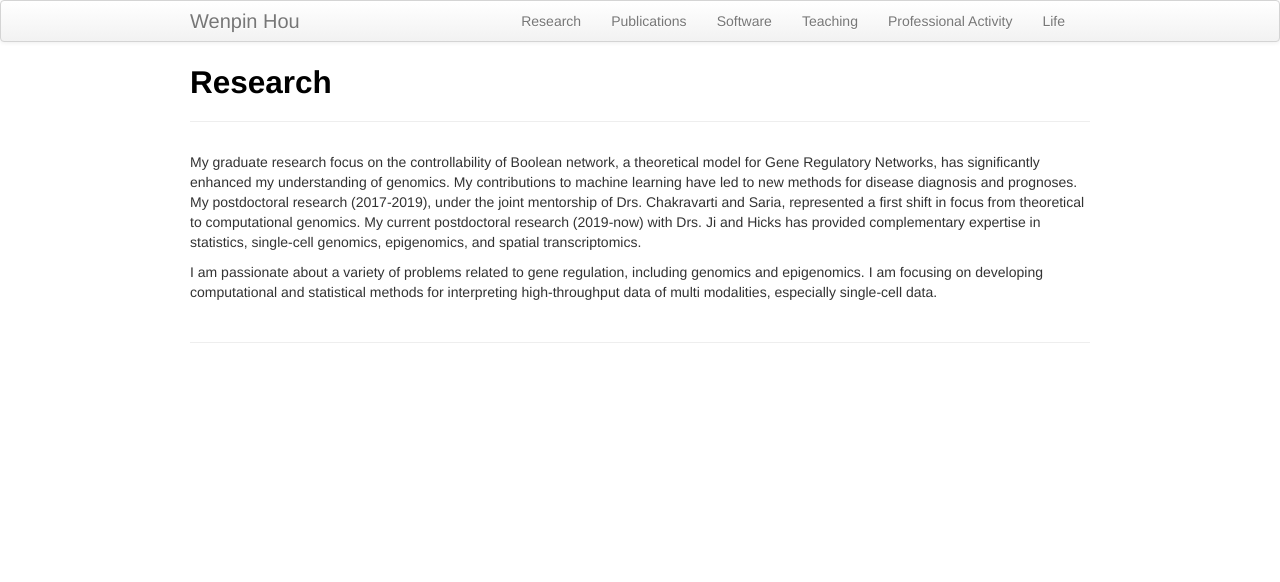
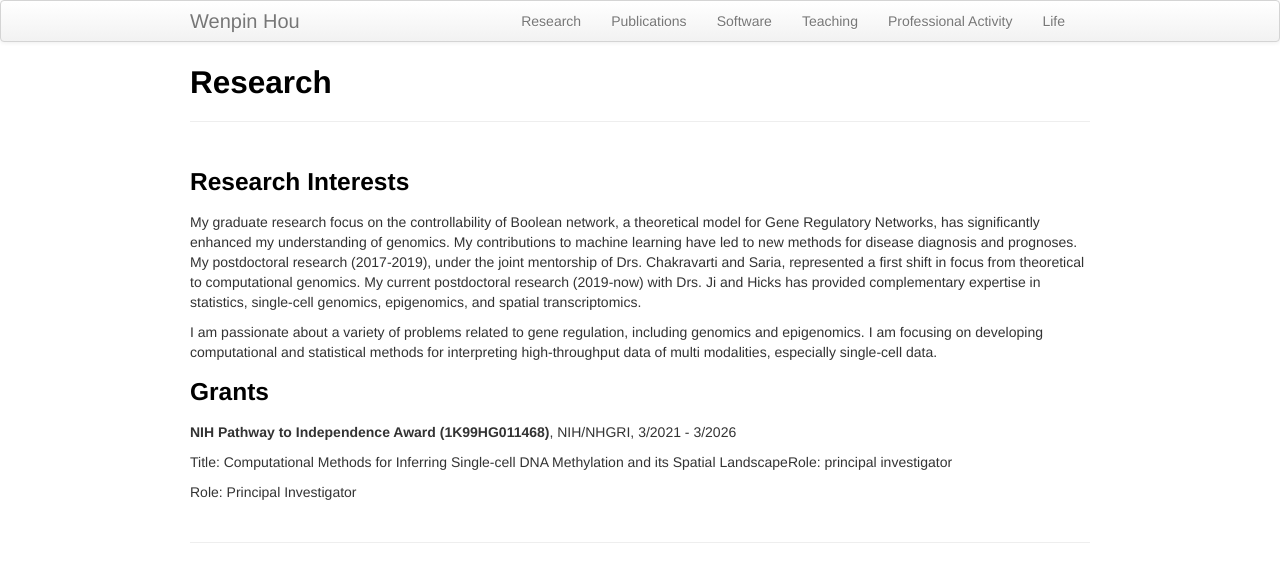
Before and after one commit to Winnie09/Wenpin_Hou, a Jekyll site: the page built from pages/research.md, in a window 1280 px wide. Shown: the top 582 px of the page. Built offline with Jekyll 4.4.1, drawn with Linux system fonts in a browser that asks for light colours.

Commit message:
update grant

```diff
--- a/pages/research.md
+++ b/pages/research.md
@@ -3,6 +3,7 @@ layout: page
 title: Research
 ---
 
+### Research Interests
 
 My graduate research focus on the controllability of Boolean network, a theoretical model for Gene Regulatory Networks, has significantly enhanced my understanding of genomics. My contributions to machine learning have led to new methods for disease diagnosis and prognoses.
 My postdoctoral research (2017-2019), under the joint mentorship of Drs. Chakravarti and Saria,
@@ -12,3 +13,14 @@ My current postdoctoral research (2019-now) with Drs. Ji and Hicks has provided
 
 I am passionate about a variety of problems related to gene regulation, including genomics and epigenomics. I am focusing on
 developing computational and statistical methods for interpreting high-throughput data of multi modalities, especially single-cell data.
+
+
+
+
+### Grants
+
+ **NIH Pathway to Independence Award (1K99HG011468)**, NIH/NHGRI, 3/2021 - 3/2026
+
+ Title: Computational Methods for Inferring Single-cell DNA Methylation and its Spatial LandscapeRole: principal investigator
+
+Role: Principal Investigator
```
